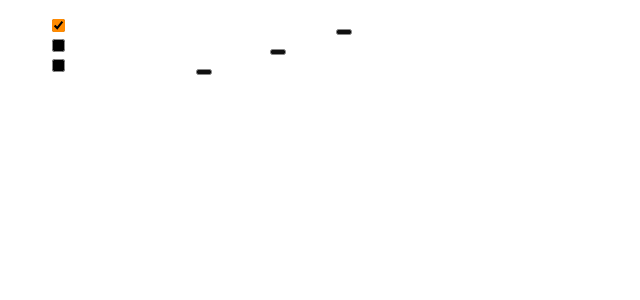
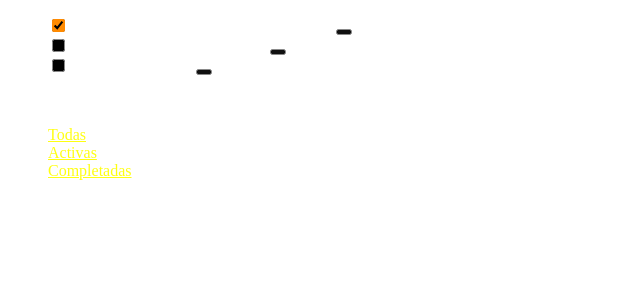
Before and after one commit to Jonatandb/todo-app-react-typescript, a React (Vite) app: page / in a window 1280 px wide. Shown: the top 300 px of the page, without its empty margins (0-640 px from the left). Built offline with nearby package versions, Linux system fonts and the light colour scheme; the HTML template or start-up script is replaced by a standard one.

Commit message:
Adding of Footer and Filters components to filter Todos by status

```diff
--- a/src/App.tsx
+++ b/src/App.tsx
@@ -1,6 +1,8 @@
 import { useState } from 'react'
 import { Todos } from './components/Todos'
-import { type TodoId, type Todo as TodoType } from './types'
+import { type FilterValue, type TodoId, type Todo as TodoType } from './types'
+import { TODO_FILTERS } from './consts'
+import { Footer } from './components/Footer'
 
 const mockTodos = [
   {
@@ -22,6 +24,7 @@
 
 const App = (): JSX.Element => {
   const [todos, setTodos] = useState(mockTodos)
+  const [filterSelected, setFilterSelected] = useState<FilterValue>(TODO_FILTERS.ALL)
 
   const hadleRemove = ({ id }: TodoId): void => {
     const newTodos = todos.filter(todo => todo.id !== id)
@@ -43,12 +46,32 @@
     setTodos(newTodos)
   }
 
+  const handleFilterChange = (filter: FilterValue): void => {
+    setFilterSelected(filter)
+  }
+
+  const activeCount = todos.filter(todo => !todo.completed).length
+  const completedCount = todos.length - activeCount
+
+  const filteredTodos = todos.filter(todo => {
+    if (filterSelected === TODO_FILTERS.ACTIVE) return !todo.completed
+    if (filterSelected === TODO_FILTERS.COMPLETED) return todo.completed
+    return todo
+  })
+
   return (
     <div className="todoapp">
       <Todos
-        todos={todos}
+        todos={filteredTodos}
         onRemoveTodo={hadleRemove}
         onToggleCompletedTodo={handleCompleted}
+      />
+      <Footer
+        activeCount={activeCount}
+        completedCount={completedCount}
+        onClearCompleted={() => { }}
+        filterSelected={filterSelected}
+        handleFilterChange={handleFilterChange}
       />
     </div>
   )
--- /dev/null
+++ b/src/components/Filters.tsx
@@ -0,0 +1,39 @@
+import { FILTER_BUTTONS } from '../consts'
+import { type FilterValue } from '../types'
+
+interface Props {
+  filterSelected: FilterValue
+  onFilterChange: (filter: FilterValue) => void
+}
+
+const Filters: React.FC<Props> = ({ filterSelected, onFilterChange }) => {
+  return (
+    <ul className="filters">
+      {
+        Object.entries(FILTER_BUTTONS).map((filterButton) => {
+          const key = filterButton[0]
+          const { href, literal } = filterButton[1]
+
+          const isSelected = key === filterSelected
+          const className = isSelected ? 'selected' : ''
+
+          return (
+            <li key={key}>
+              <a href={href}
+                className={className}
+                onClick={(event) => {
+                  event.preventDefault()
+                  onFilterChange(key as FilterValue)
+                }}
+              >
+                {literal}
+              </a>
+            </li>
+          )
+        })
+      }
+    </ul>
+  )
+}
+
+export default Filters
--- /dev/null
+++ b/src/components/Footer.tsx
@@ -0,0 +1,31 @@
+import { type FilterValue } from '../types'
+import Filters from './Filters'
+
+interface Props {
+  activeCount: number
+  completedCount: number
+  onClearCompleted: () => void
+  filterSelected: FilterValue
+  handleFilterChange: (filter: FilterValue) => void
+}
+
+export const Footer: React.FC<Props> = ({
+  activeCount = 0,
+  completedCount = 0,
+  onClearCompleted,
+  filterSelected,
+  handleFilterChange
+}) => {
+  return (
+    <footer className="footer">
+      <span className="todo-count">
+        <strong>{activeCount} {activeCount === 1 ? 'tarea pendiente' : 'tareas pendientes'}</strong>
+      </span>
+
+      <Filters
+        filterSelected={filterSelected}
+        onFilterChange={handleFilterChange}
+      />
+    </footer>
+  )
+}
--- /dev/null
+++ b/src/consts.ts
@@ -0,0 +1,20 @@
+export const TODO_FILTERS = {
+  ALL: 'all',
+  ACTIVE: 'active',
+  COMPLETED: 'completed'
+} as const
+
+export const FILTER_BUTTONS = {
+  [TODO_FILTERS.ALL]: {
+    literal: 'Todas',
+    href: `/?filter=${TODO_FILTERS.ALL}`
+  },
+  [TODO_FILTERS.ACTIVE]: {
+    literal: 'Activas',
+    href: `/?filter=${TODO_FILTERS.ACTIVE}`
+  },
+  [TODO_FILTERS.COMPLETED]: {
+    literal: 'Completadas',
+    href: `/?filter=${TODO_FILTERS.COMPLETED}`
+  }
+} as const
--- a/src/types.d.ts
+++ b/src/types.d.ts
@@ -1,3 +1,5 @@
+import { type TODO_FILTERS } from './consts'
+
 export interface Todo {
   id: number
   title: string
@@ -9,3 +11,5 @@
 export type TodoCompleted = Pick<Todo, 'completed'>
 
 export type ListOfTodos = Todo[]
+
+export type FilterValue = typeof TODO_FILTERS[keyof typeof TODO_FILTERS]
```
